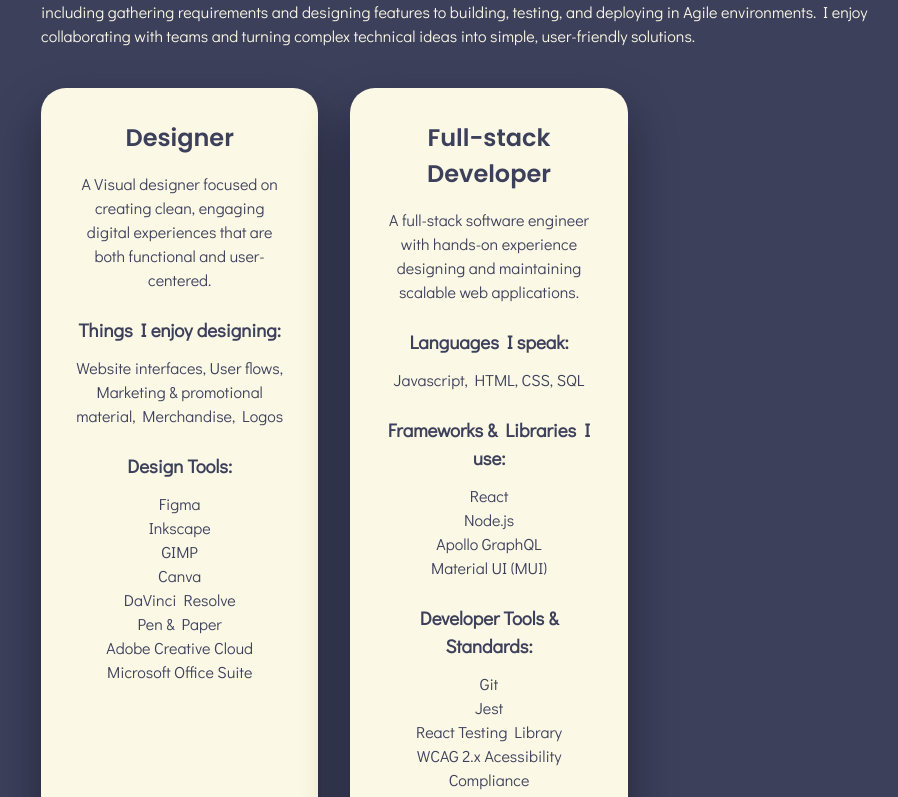
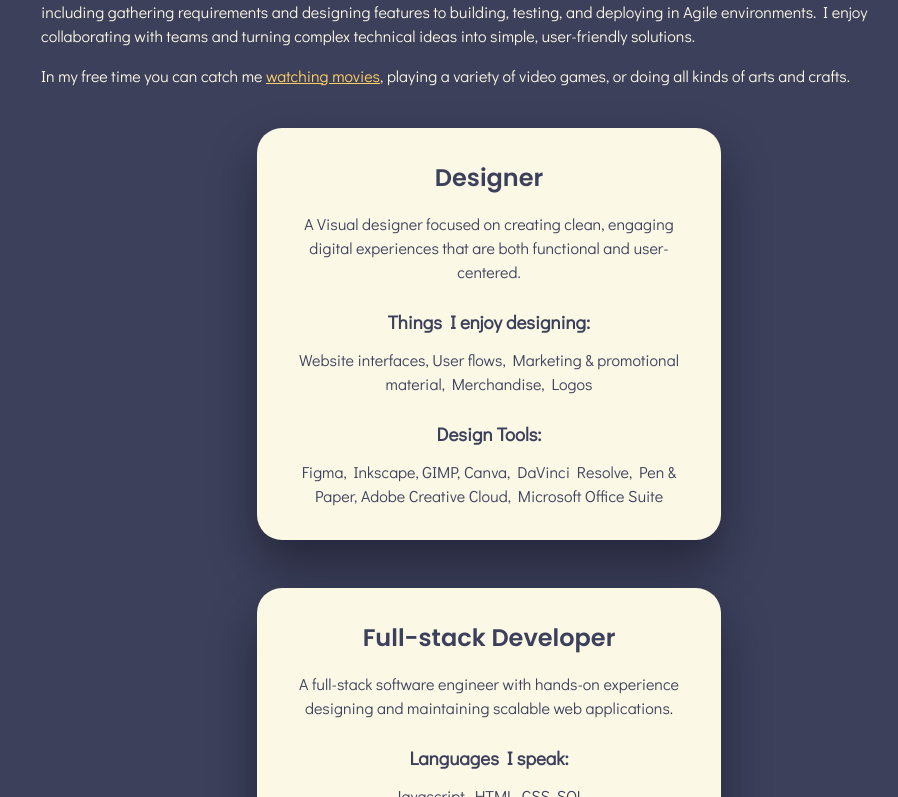
Before and after one commit to PixelPoncho/personal-website, a React (Vite) app: page / in a window 1280 px wide. Shown: the part 963-1760 px from the top of the page, without its empty margins (151-1049 px from the left). Built offline with nearby package versions, Linux system fonts and the light colour scheme.

Commit message:
Further styling updates to the about section

```diff
--- a/index.html
+++ b/index.html
@@ -2,8 +2,12 @@
 <html lang="en">
 
 <head>
+  <!-- Meta tags -->
   <meta charset="UTF-8" />
   <meta name="viewport" content="width=device-width, initial-scale=1.0" />
+  <meta name="description" content="Personal portfolio site for Ines Rosito.">
+
+  <!-- Title -->
   <title>Ines Rosito</title>
 
   <!-- favicons -->
@@ -18,6 +22,8 @@
   <link
     href="https://fonts.googleapis.com/css2?family=Didact+Gothic&family=Poppins:ital,wght@0,100;0,200;0,300;0,400;0,500;0,600;0,700;0,800;0,900;1,100;1,200;1,300;1,400;1,500;1,600;1,700;1,800;1,900&display=swap"
     rel="stylesheet" />
+
+
 </head>
 
 <body>
--- a/src/components/LandingPage.jsx
+++ b/src/components/LandingPage.jsx
@@ -14,7 +14,7 @@
       <Navbar />
       <SplashImage />
 
-      <div className="site-body">
+      <main className="site-body">
         <section>
           <Headers title="About Me" />
           <About />
@@ -34,7 +34,7 @@
           <Headers title="Contact" />
           <Contact />
         </section>
-      </div>
+      </main>
 
       <Footer />
     </>
--- a/src/components/about/About.jsx
+++ b/src/components/about/About.jsx
@@ -20,6 +20,18 @@
         deploying in Agile environments. I enjoy collaborating with teams and
         turning complex technical ideas into simple, user-friendly solutions.
       </p>
+      <p className="about-text">
+        In my free time you can catch me{" "}
+        <a
+          href="https://letterboxd.com/PixelPoncho/"
+          target="_blank"
+          rel="noopener noreferrer"
+        >
+          watching movies
+        </a>
+        , playing a variety of video games, or doing all kinds of arts and
+        crafts.
+      </p>
 
       <div className="role-container">
         {roleEntries.map((role, idx) => (
--- a/src/components/about/roleEntries.json
+++ b/src/components/about/roleEntries.json
@@ -12,14 +12,7 @@
       {
         "title": "Design Tools:",
         "items": [
-          "Figma",
-          "Inkscape",
-          "GIMP",
-          "Canva",
-          "DaVinci Resolve",
-          "Pen & Paper",
-          "Adobe Creative Cloud",
-          "Microsoft Office Suite"
+          "Figma, Inkscape, GIMP, Canva, DaVinci Resolve, Pen & Paper, Adobe Creative Cloud, Microsoft Office Suite"
         ]
       }
     ]
@@ -34,20 +27,17 @@
       },
       {
         "title": "Frameworks & Libraries I use:",
-        "items": ["React", "Node.js", "Apollo GraphQL", "Material UI (MUI)"]
+        "items": ["React, Node.js, Apollo GraphQL, Material UI (MUI)"]
       },
       {
         "title": "Developer Tools & Standards:",
         "items": [
-          "Git",
-          "Jest",
-          "React Testing Library",
-          "WCAG 2.x Acessibility Compliance"
+          "Git, Jest, React Testing Library, WCAG 2.x Acessibility Compliance"
         ]
       },
       {
         "title": "Platforms:",
-        "items": ["Ubuntu", "Windows", "MacOS"]
+        "items": ["Ubuntu, Windows, MacOS"]
       }
     ]
   }
--- a/src/components/experience/Experience.jsx
+++ b/src/components/experience/Experience.jsx
@@ -4,6 +4,9 @@
 // Relevant Data
 import workExperience from "./workExperience.json";
 import volunteerExperience from "./volunteerExperience.json";
+
+// Imported asset
+import resumePdf from "../../assets/pdf/RositoResume.pdf";
 
 const Experience = () => {
   return (
@@ -26,6 +29,17 @@
           />
         ))}
       </div>
+
+      <a
+        href={resumePdf}
+        target="_blank"
+        rel="noopener noreferrer"
+        aria-label="Resume"
+      >
+        <button className="resume-download" alt="Download resume button">
+          Download My Resume
+        </button>
+      </a>
     </>
   );
 };
--- a/src/styles/components.css
+++ b/src/styles/components.css
@@ -150,17 +150,23 @@
   margin: 0 0 1rem;
 }
 
+p.about-text a {
+  color: var(--color-yellow);
+}
+
 /* Role cards */
 .role-container {
-  display: grid;
-  grid-template-columns: repeat(3, 1fr);
-  gap: 2rem;
+  display: flex;
+  flex-wrap: wrap;
+  justify-content: center;
+  gap: 3rem;
   margin: 2.5rem 0 0;
 }
 
 .role-container .card.role-card {
+  text-align: center;
+  max-width: 400px;
   padding: 2rem;
-  text-align: center;
 }
 
 .role-title {
@@ -489,13 +495,9 @@
 }
 
 .square-button {
-  /* background-color: var(--color-pink); */
   color: var(--color-off-white);
   padding: 0.5rem 1rem;
-  /* border-radius: 4px; */
   text-decoration: none;
-  /* font-size: 0.9rem;
- */
 }
 
 .square-button:hover {
@@ -530,7 +532,8 @@
 /* ///////////////////////////////////////////////////////// */
 /* Contact Section */
 .contact-card {
-  margin: 0 0 6rem;
+  max-width: 600px;
+  margin: 0 auto 6rem;
 }
 
 .contact-card h2.contact-header {
--- a/src/styles/theme.css
+++ b/src/styles/theme.css
@@ -1,4 +1,3 @@
-/* Global variables, typography and base styles (migrated from src/index.css) */
 :root {
   /* Custom defined colours */
   --color-dark-purple: #323549;
@@ -22,18 +21,13 @@
   color-scheme: light dark;
   color: var(--color-off-white);
   background-color: var(--color-blue-purple);
-
-  /* font-synthesis: none;
-  text-rendering: optimizeLegibility;
-  -webkit-font-smoothing: antialiased;
-  -moz-osx-font-smoothing: grayscale; */
 }
 
 body {
   margin: 0;
 }
 
-div.site-body {
+main.site-body {
   width: 70%;
   margin: 0 auto;
 }
```
